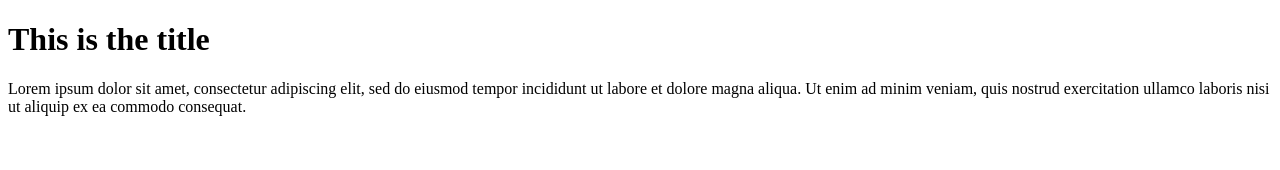
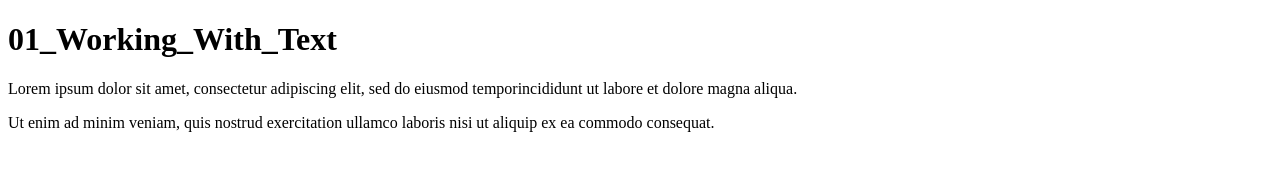
Before and after one commit to Vahhid/html_revision, a plain HTML site: page 01_text_elements.html in a window 1280 px wide. Drawn offline with Linux system fonts and the light colour scheme.

Commit message:
after text

```diff
--- a/01_text_elements.html
+++ b/01_text_elements.html
@@ -2,14 +2,15 @@
 <html lang ="en">
 	<head>
 	<meta charset = "utf-8">
-		<title> index </title>
+		<title> 01_Working_With_Text </title>
 	</head>
 	<body>
-		<h1> This is the title </h1>
-					Lorem ipsum dolor sit amet, consectetur adipiscing elit, sed do eiusmod tempor
-					incididunt ut labore et dolore magna aliqua.
-
-					Ut enim ad minim veniam, quis nostrud exercitation ullamco laboris
-					nisi ut aliquip ex ea commodo consequat.
+		<h1> 01_Working_With_Text</h1>
+			<p>
+				Lorem ipsum dolor sit amet, consectetur adipiscing elit, sed do eiusmod temporincididunt ut labore et dolore magna aliqua.
+			</p>
+			<p>
+				Ut enim ad minim veniam, quis nostrud exercitation ullamco laboris nisi ut aliquip ex ea commodo consequat.
+			</p>
 	</body>
 </html>
```
Also changed, not shown: index.html (+7 -4 lines).
